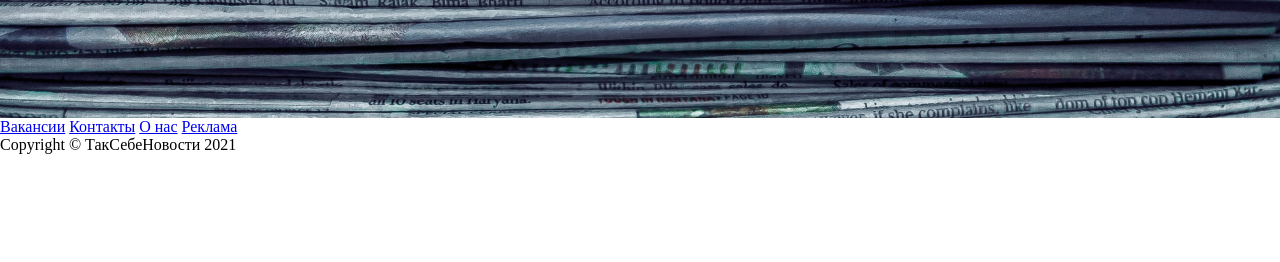
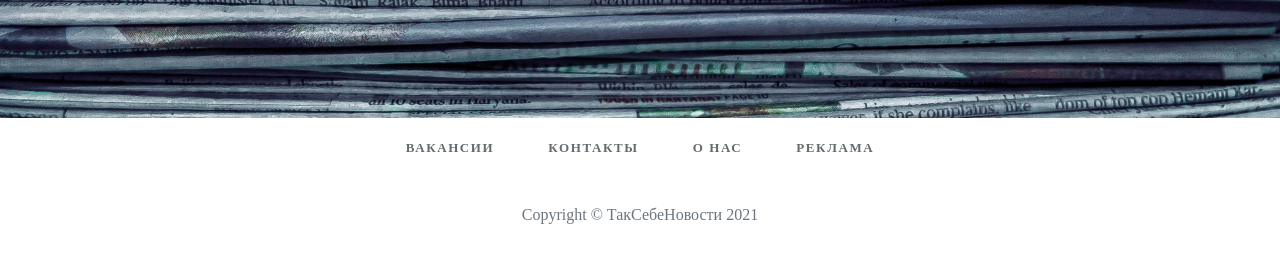
Before and after one commit to MeshchankinSergey/news_task6, a plain HTML site: page index.html in a window 1280 px wide. Shown: the part 232-494 px from the top of the page. Drawn offline with Linux system fonts and the light colour scheme.

Commit message:
add footer style

```diff
--- a/css/style.css
+++ b/css/style.css
@@ -17,3 +17,27 @@ h1 {
     font-size: 4rem;
     font-family: 'Times New Roman', Times, serif;
 }
+
+footer {
+    padding-top: 20px;
+    padding-bottom: 60px;
+    text-align: center;
+}
+footer .links {
+    margin-bottom: 50px;
+}
+
+footer .links > a {
+    color: #636b6f;
+    padding: 0 25px;
+    font-size: 13px;
+    font-weight: 600;
+    letter-spacing: .1rem;
+    text-decoration: none;
+    text-transform: uppercase;
+}
+
+.copyright {
+    color: rgb(108, 117, 125);
+    font-family: 'Times New Roman', Times, serif;
+}
```
